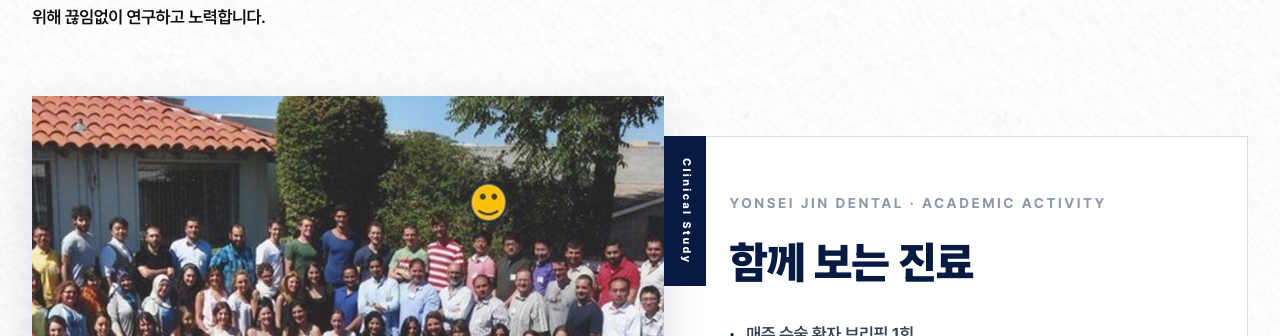
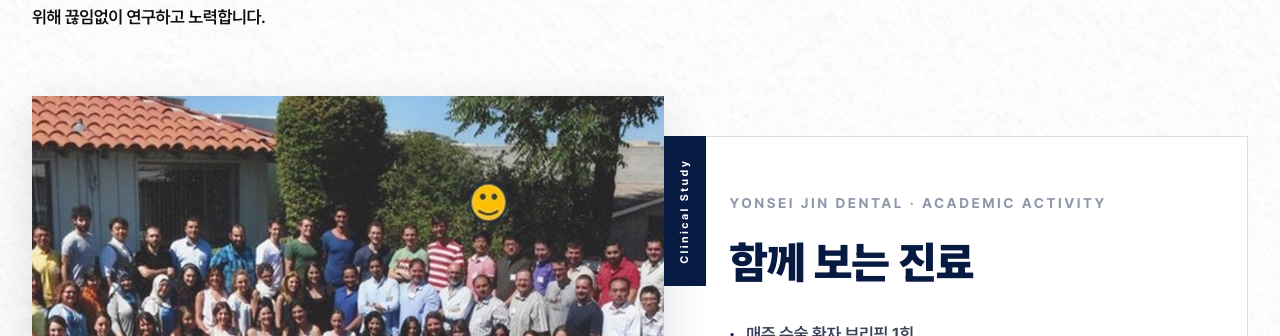
Before and after one commit to BIOADDLAB/yonsei-jin-dental, a Next.js app: page / in a window 1280 px wide. Shown: the part 5060-5396 px from the top of the page. Built offline with nearby package versions, Linux system fonts and the light colour scheme; no server answers; the database is empty.

Commit message:
fix: 세로 태그 회전방향 변경

```diff
--- a/components/sections/Research.tsx
+++ b/components/sections/Research.tsx
@@ -17,7 +17,11 @@ export default function Research() {
     };
 
     return (
-        <section id="research" className="overflow-hidden bg-texture py-16 md:py-24 lg:py-32" aria-labelledby="research-title">
+        <section
+            id="research"
+            className="overflow-hidden bg-texture py-16 md:py-24 lg:py-32"
+            aria-labelledby="research-title"
+        >
             <div className="mx-auto w-full max-w-site px-5 md:px-8">
                 <Reveal>
                     <div className="flex flex-col md:flex-row md:items-end md:gap-4">
@@ -26,7 +30,9 @@ export default function Research() {
                         </h2>
                         <p className="text-[16px] font-bold text-primary md:pb-1 md:text-[18px]">{RESEARCH.eyebrow}</p>
                     </div>
-                    <p className="text-wrap-design mt-4 text-body font-semibold leading-[1.7] text-basic md:mt-6">{RESEARCH.desc}</p>
+                    <p className="text-wrap-design mt-4 text-body font-semibold leading-[1.7] text-basic md:mt-6">
+                        {RESEARCH.desc}
+                    </p>
                 </Reveal>
 
                 <Reveal kind="scale" className="mt-12 md:mt-16">
@@ -39,8 +45,8 @@ export default function Research() {
                             transition={{ duration: reduced ? 0 : 0.35, ease: [0.22, 1, 0.36, 1] }}
                             className="relative grid md:mb-10 md:min-h-[500px] md:grid-cols-[52%_48%]"
                         >
-                            <span className="absolute top-10 left-[52%] z-30 hidden h-[150px] w-[42px] items-center justify-center overflow-hidden bg-primary text-[11px] font-extrabold tracking-[0.22em] text-white md:flex">
-                                <span className="whitespace-nowrap" style={{ transform: 'rotate(90deg)' }}>
+                            <span className="absolute top-10 left-[52%] z-30 hidden h-[150px] w-[42px] items-center justify-center overflow-hidden bg-primary text-[11px] font-bold tracking-[0.22em] text-white md:flex ">
+                                <span className=" whitespace-nowrap" style={{ transform: 'rotate(-90deg)' }}>
                                     {current.tagEn}
                                 </span>
                             </span>
@@ -69,8 +75,13 @@ export default function Research() {
                                 </h3>
                                 <ul className="mt-7 space-y-4">
                                     {current.items.map((item) => (
-                                        <li key={item} className="flex gap-3 text-body leading-[1.75] font-semibold text-[#39445a]">
-                                            <span aria-hidden="true" className="font-black text-primary">·</span>
+                                        <li
+                                            key={item}
+                                            className="flex gap-3 text-body leading-[1.75] font-semibold text-[#39445a]"
+                                        >
+                                            <span aria-hidden="true" className="font-black text-primary">
+                                                ·
+                                            </span>
                                             <span className="text-wrap-design">{item}</span>
                                         </li>
                                     ))}
```
